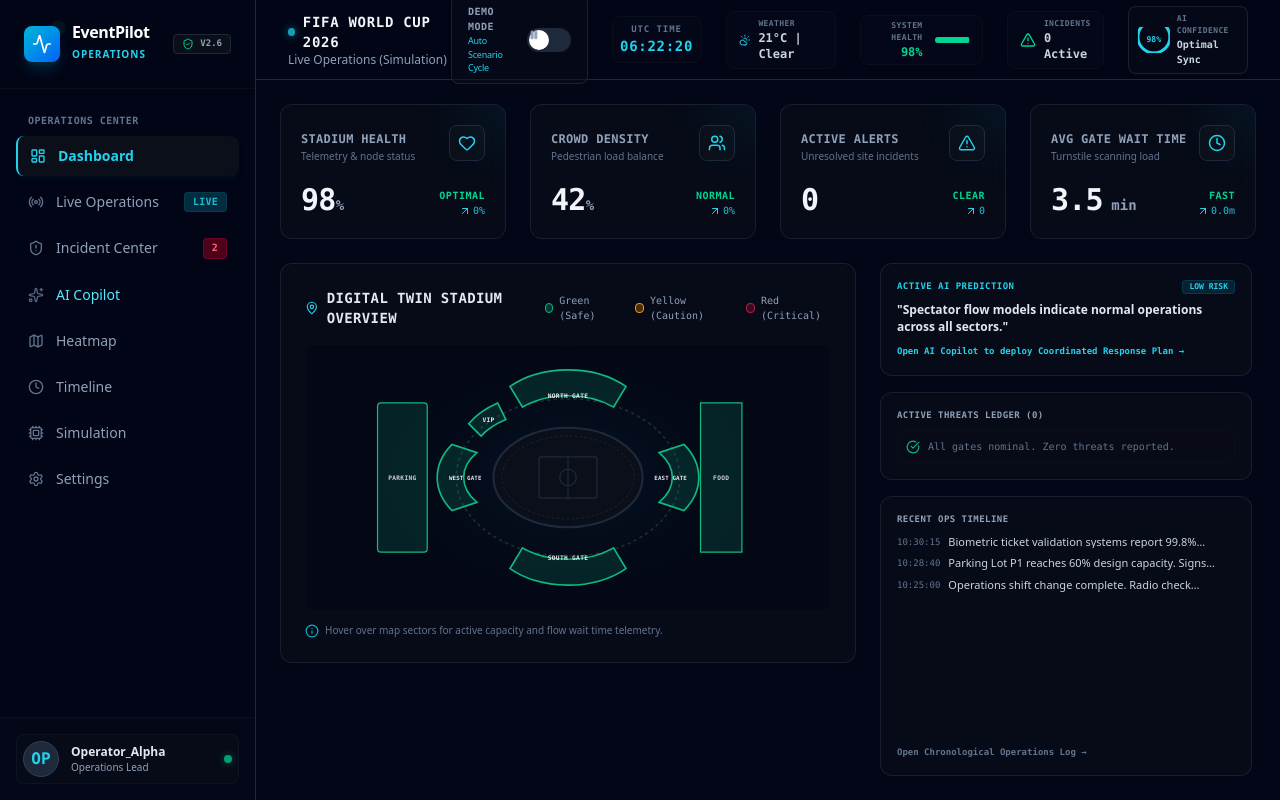
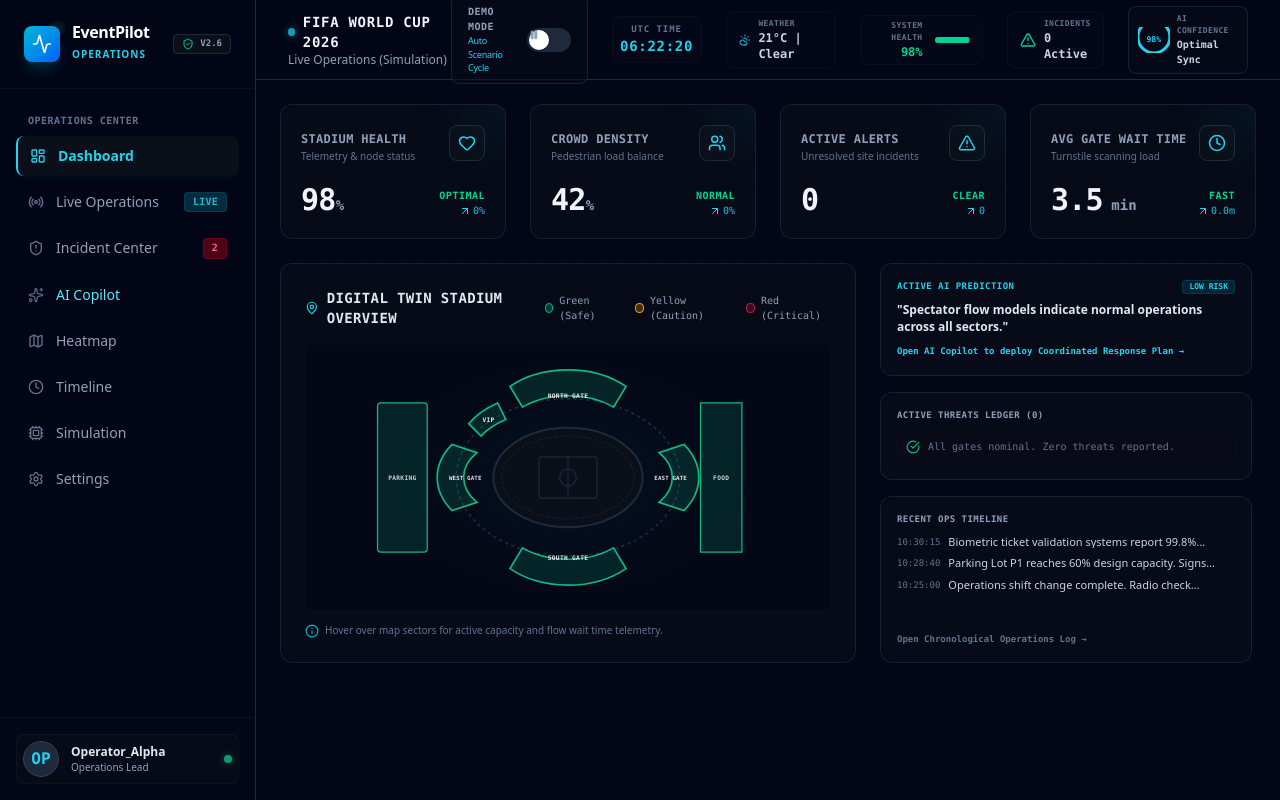
Before and after one commit to vidhi070518/EventPilot-AI, a Next.js app: page / in a window 1280 px wide. Built offline with nearby package versions, Linux system fonts and the light colour scheme.

Commit message:
fix: refactor workspace viewports to h-fit and enable vertical scrolling inside main console container

```diff
--- a/src/app/page.tsx
+++ b/src/app/page.tsx
@@ -746,7 +746,7 @@ export default function WorkspaceConsole() {
 
   // WORKSPACE 1: EXECUTIVE DASHBOARD
   const renderDashboardView = () => (
-    <div className="space-y-6 flex flex-col h-full overflow-hidden">
+    <div className="space-y-6 flex flex-col h-fit">
       {/* 4 KPI Cards */}
       <div className="shrink-0">
         <KPICards
@@ -846,7 +846,7 @@ export default function WorkspaceConsole() {
 
   // WORKSPACE 2: LIVE OPERATIONS
   const renderLiveOperationsView = () => (
-    <div className="grid grid-cols-1 lg:grid-cols-5 gap-6 h-full min-h-0">
+    <div className="grid grid-cols-1 lg:grid-cols-5 gap-6 h-fit">
       <div className="lg:col-span-3 flex flex-col h-full min-h-0">
         <StadiumMap sections={sections} avgWaitTime={metrics.avgWaitTime} />
       </div>
@@ -925,7 +925,7 @@ export default function WorkspaceConsole() {
 
   // WORKSPACE 3: INCIDENT CENTER
   const renderIncidentCenterView = () => (
-    <div className="grid grid-cols-1 lg:grid-cols-5 gap-6 h-full min-h-0">
+    <div className="grid grid-cols-1 lg:grid-cols-5 gap-6 h-fit">
 
       {/* Active Threats Ledger */}
       <div className="lg:col-span-3 flex flex-col h-full min-h-0 glass-panel rounded-xl p-6">
@@ -1016,7 +1016,7 @@ export default function WorkspaceConsole() {
 
   // WORKSPACE 4: AI OPERATIONS COPILOT (HERO)
   const renderAICopilotView = () => (
-    <div className="h-full min-h-0 flex flex-col">
+    <div className="h-fit flex flex-col">
       <CopilotPanel
         isThinking={isThinking}
         prediction={prediction}
@@ -1030,7 +1030,7 @@ export default function WorkspaceConsole() {
 
   // WORKSPACE 5: HEATMAP DENSITY WIDGETS
   const renderHeatmapView = () => (
-    <div className="grid grid-cols-1 lg:grid-cols-5 gap-6 h-full min-h-0">
+    <div className="grid grid-cols-1 lg:grid-cols-5 gap-6 h-fit">
       <div className="lg:col-span-3 flex flex-col h-full min-h-0">
         <StadiumMap sections={sections} avgWaitTime={metrics.avgWaitTime} />
       </div>
@@ -1110,7 +1110,7 @@ export default function WorkspaceConsole() {
     const filteredEvents = getFilteredTimelineEvents();
 
     return (
-      <div className="glass-panel rounded-xl p-6 flex flex-col h-full min-h-0 select-none">
+      <div className="glass-panel rounded-xl p-6 flex flex-col h-[585px] select-none">
 
         {/* Filters and Search Bar */}
         <div className="flex flex-col md:flex-row gap-4 justify-between items-start md:items-center mb-5 shrink-0">
@@ -1163,7 +1163,7 @@ export default function WorkspaceConsole() {
 
   // WORKSPACE 7: DIGITAL TWIN SIMULATION
   const renderSimulationView = () => (
-    <div className="grid grid-cols-1 lg:grid-cols-5 gap-6 h-full min-h-0">
+    <div className="grid grid-cols-1 lg:grid-cols-5 gap-6 h-fit">
 
       {/* Scenario Triggers */}
       <div className="lg:col-span-2 flex flex-col h-full min-h-0">
@@ -1226,7 +1226,7 @@ export default function WorkspaceConsole() {
 
   // WORKSPACE 8: OPERATIONS SETTINGS
   const renderSettingsView = () => (
-    <div className="glass-panel rounded-xl p-6 h-full min-h-0 flex flex-col select-none overflow-y-auto">
+    <div className="glass-panel rounded-xl p-6 h-fit flex flex-col select-none">
       <div className="flex items-center gap-2 mb-6 shrink-0">
         <Settings className="w-4 h-4 text-cyan-400" />
         <h4 className="text-xs font-bold text-slate-200 uppercase tracking-wider font-mono">
@@ -1423,7 +1423,7 @@ export default function WorkspaceConsole() {
         />
 
         {/* Dynamic Workspace Container */}
-        <main className="flex-1 overflow-hidden p-6 relative">
+        <main className="flex-1 overflow-y-auto p-6 relative">
           <AnimatePresence mode="wait">
             <motion.div
               key={activeItem}
@@ -1431,7 +1431,7 @@ export default function WorkspaceConsole() {
               animate={{ opacity: 1, y: 0 }}
               exit={animationToggle ? { opacity: 0, y: -12 } : { opacity: 1 }}
               transition={{ duration: 0.22, ease: "easeInOut" }}
-              className="w-full h-full min-h-0 flex flex-col"
+              className="w-full h-fit flex flex-col"
             >
               {renderWorkspace()}
             </motion.div>
```
